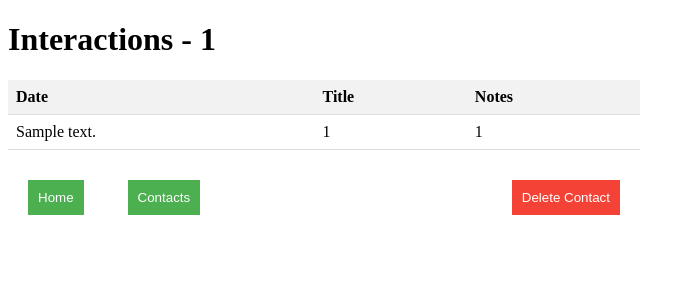
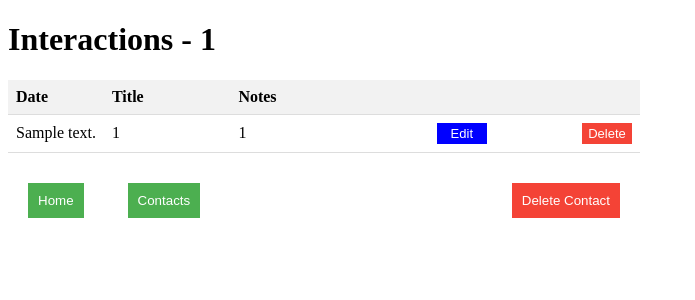
Before and after one commit to anupamck/willow, a Flask app: page /interactions/1/1 in a window 1280 px wide. Shown: the top 300 px of the page, without its empty margins (0-695 px from the left). Run offline with Flask 3, Linux system fonts and the light colour scheme; tables that the repository leaves empty or names only in its code hold one stand-in row (values such as "Sample post"); data that the repository does not hold is empty.

Commit message:
include edit and delete buttons on interactions table

```diff
--- a/app.py
+++ b/app.py
@@ -42,7 +42,7 @@ def get_interactions(person_id, contact_name):
             # Convert the list of lists to a list of dictionaries
             interaction_dicts = []
             for interaction in interactions:
-                interaction_dict = {"date": interaction[2], "title": interaction[3], "notes": interaction[4]}
+                interaction_dict = {"id": interaction[0], "date": interaction[2], "title": interaction[3], "notes": interaction[4]}
                 interaction_dicts.append(interaction_dict)
         return render_template('interactions.html', interactions=interaction_dicts, contact_name=contact_name, person_id=person_id)
 
@@ -76,6 +76,14 @@ def delete_contact(person_id):
             cnx.commit()
     return redirect(url_for('get_contacts'))
 
+@app.route('/delete_interaction/<int:interaction_id>/<int:person_id>/<string:contact_name>')
+def delete_interaction(interaction_id, person_id, contact_name):
+    with mysql.connector.connect(**config) as cnx:
+        with cnx.cursor() as cursor:
+            cursor.execute('DELETE FROM interactions WHERE id = %s', (interaction_id,))
+            cnx.commit()
+    return redirect(url_for ('get_interactions', person_id=person_id, contact_name=contact_name))
+
 # Start server
 if __name__ == '__main__':
     app.run(debug=True)
--- a/static/confirmDelete.js
+++ b/static/confirmDelete.js
@@ -1,5 +1,5 @@
-function confirmDelete(id, method) {
-    if (confirm("Are you sure you want to delete?")) {
-        window.location.href = `/${method}/` + id;
+function confirmDelete(id) {
+    if (confirm("Are you sure?")) {
+        window.location.href = `/delete_contact/` + id;
     }
 }
--- /dev/null
+++ b/static/confirmDeleteInteraction.js
@@ -0,0 +1,5 @@
+function confirmDeleteInteraction(interactionId, personId, contactName) {
+    if (confirm("Are you sure?")) {
+        window.location.href = `/delete_interaction/${interactionId}/${personId}/${contactName}`;
+    }
+}
--- a/static/willow.css
+++ b/static/willow.css
@@ -21,6 +21,29 @@ table {
     background-color: #f2f2f2;
   }
 
+  td.date {
+    width: 1%;
+    white-space: nowrap;
+  }
+
+  td.title {
+    width: 20%;
+  }
+
+  td.notes {
+    white-space: pre-line;
+  }
+
+  td button {
+    background-color: blue;
+    white-space: nowrap;
+    font-size: small;
+    padding: 3px;
+    margin: 0px;
+    width: 50px;
+    float: right;
+  }
+
   tr:hover {
     background-color: #f5f5f5;
   }
--- a/templates/interactions.html
+++ b/templates/interactions.html
@@ -4,31 +4,36 @@
     <title>Willow - Interactions</title>
     <link type="text/css" rel="stylesheet" href="{{ url_for('static', filename='willow.css') }}">
     <script src="{{ url_for('static', filename='confirmDelete.js') }}"></script>
+    <script src="{{ url_for('static', filename='confirmDeleteInteraction.js') }}"></script>
 </head>
 <body>
     <h1>Interactions - {{ contact_name }}</h1>
-    <div class="table-container">
+    <section class="table-container">
         <table>
             <thead>
                 <tr>
                     <th>Date</th>
                     <th>Title</th>
                     <th>Notes</th>
+                    <th></th>
+                    <th></th>
                 </tr>
             </thead>
             <tbody>
                 {% for interaction in interactions %}
                 <tr>
-                    <td>{{ interaction.date }}</td>
-                    <td>{{ interaction.title }}</td>
-                    <td>{{ interaction.notes }}</td>
+                    <td class="date">{{ interaction.date }}</td>
+                    <td class="title">{{ interaction.title }}</td>
+                    <td class="notes">{{ interaction.notes }}</td>
+                    <td><button>Edit</button></td>
+                    <td><button class="delete-button" onclick="confirmDeleteInteraction('{{ interaction.id }}', '{{ person_id }}', '{{ contact_name }}')">Delete</button></td>
                 </tr>
                 {% endfor %}
             </tbody>
         </table>
         <a href="{{ url_for('get_home') }}"><button>Home</button></a>
         <a href="{{ url_for('get_contacts') }}"><button>Contacts</button></a>
-        <button type="button" class="delete-button" id="delete" onclick= "confirmDelete('{{person_id}}', 'delete_contact')">Delete Contact</button>
-    </div>
+        <button class="delete-button" onclick= "confirmDelete('{{ person_id }}')">Delete Contact</button>
+    </section>
 </body>
 </html>
```
